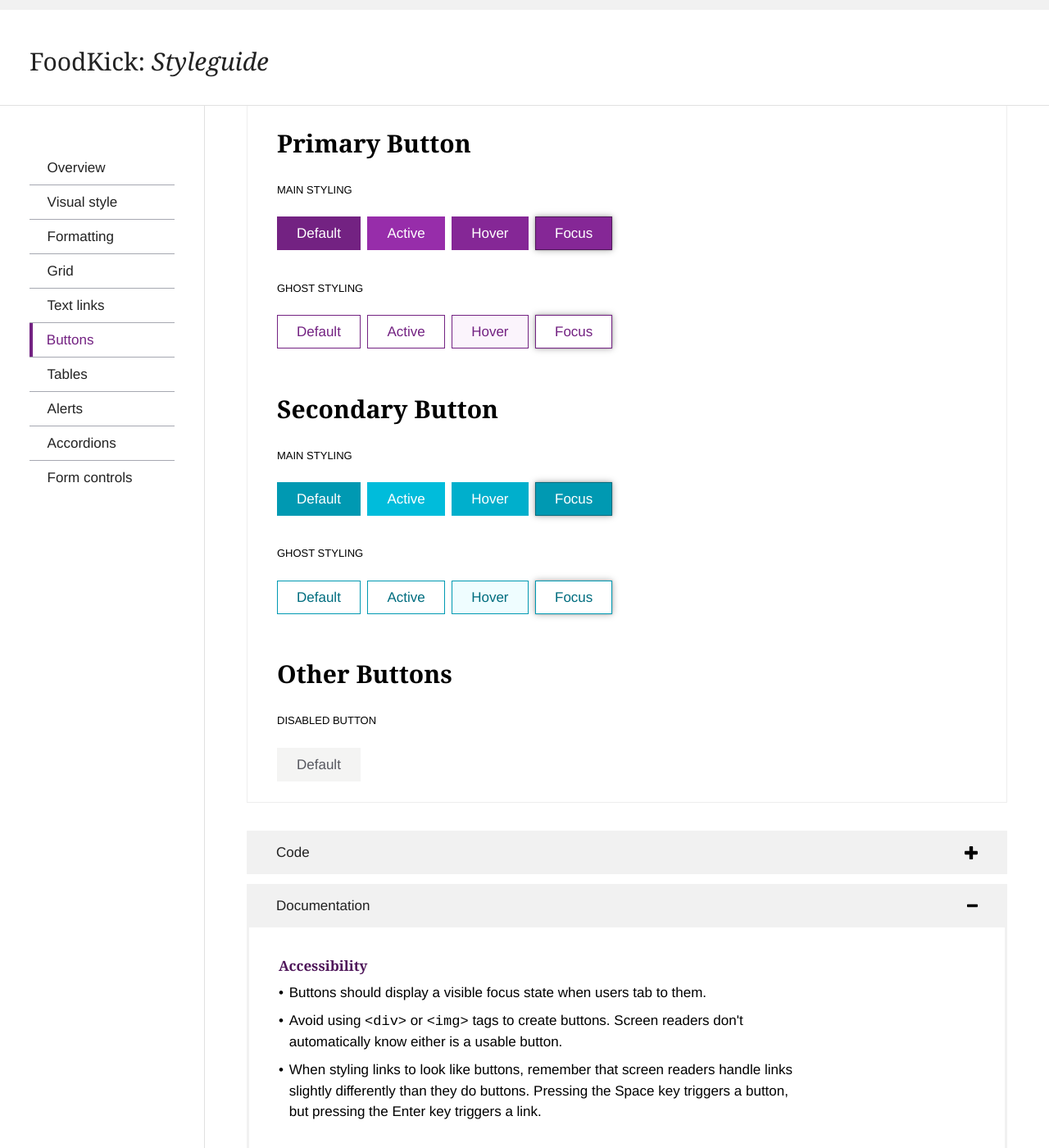
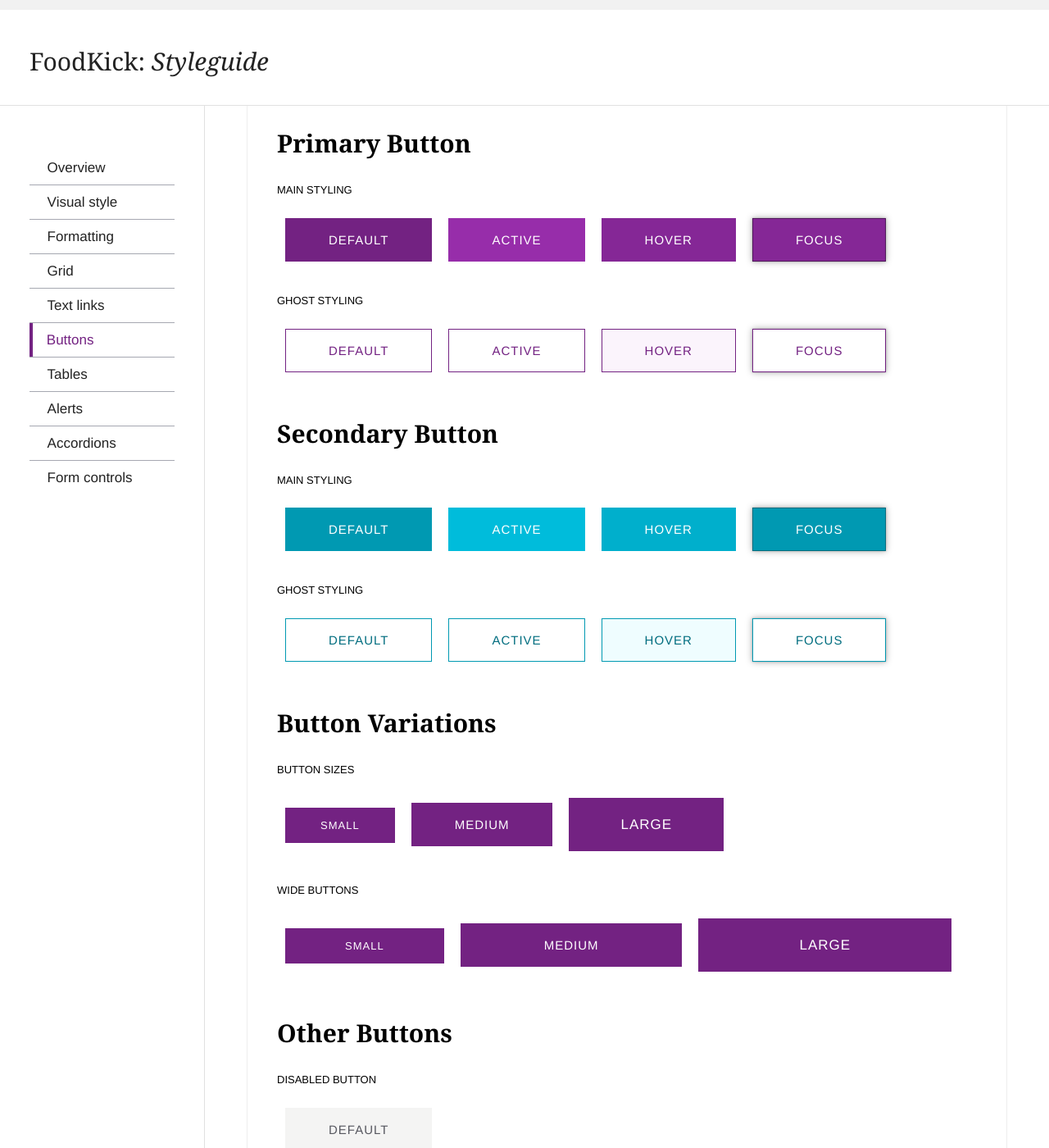
Before and after one commit to foodkick/foodkick.github.io, a Jekyll site: the page built from _elements/buttons.md, in a window 1280 px wide and 1400 px high, scrolled down 230 px. Shown: the whole window at 82% size. Built offline with Jekyll 4.4.1, drawn with Linux system fonts in a browser that asks for light colours; Markdown is read by kramdown in place of the engine named in the settings.

Commit message:
Updated button styles, added buttons sizes and wide versions.

```diff
--- a/_elements/buttons.md
+++ b/_elements/buttons.md
@@ -5,7 +5,7 @@ title: Buttons
 lead: Use buttons to signal actions.
 ---
 
-<div class="preview">
+<div class="preview buttons">
   <h2>Primary Button</h2>
   <h6>Main Styling</h6>
   <div class="button_wrapper">
@@ -36,6 +36,20 @@ lead: Use buttons to signal actions.
     <button class="button-secondary-alt button-secondary-active">Active</button>
     <button class="button-secondary-alt button-secondary-hover">Hover</button>
     <button class="button-secondary-alt button-secondary-focus">Focus</button>
+  </div>
+
+  <h2>Button Variations</h2>
+  <h6>Button Sizes</h6>
+  <div class="button_wrapper">
+    <button class="small">Small</button>
+    <button>Medium</button>
+    <button class="large">Large</button>
+  </div>
+  <h6>Wide Buttons</h6>
+  <div class="button_wrapper">
+    <button class="small wide">Small</button>
+    <button class="wide">Medium</button>
+    <button class="large wide">Large</button>
   </div>
 
   <h2>Other Buttons</h2>
--- a/assets/_scss/elements/_buttons.scss
+++ b/assets/_scss/elements/_buttons.scss
@@ -18,20 +18,45 @@ button,
   cursor: pointer;
   display: inline-block;
   font-family: $font-sans;
-  font-size: $base-font-size;
+  font-size: 15px;
   font-weight: $font-medium;
   line-height: 1;
+  letter-spacing: 1px;
+  text-transform: uppercase;
   margin: {
     top: .5em;
     bottom: .5em;
     right: .5em;
   }
   outline: none;
-  padding: 1rem 2rem;
+  padding: 19px 53px;
   text-align: center;
   text-decoration: none;
   width: 100%;
   -webkit-font-smoothing: antialiased;
+
+  &.wide{
+    padding-left: 102px;
+    padding-right: 102px;
+  }
+
+  &.small{
+    font-size: 13px;
+    padding: 15px 43px;
+    &.wide{
+      padding-left: 73px;
+      padding-right: 73px;
+    }
+  }
+
+  &.large{
+    font-size: 17px;
+    padding: 24px 63px;
+    &.wide{
+      padding-left: 123px;
+      padding-right: 123px;
+    }
+  }
 
   &:hover,
   &.button-hover {
@@ -44,7 +69,7 @@ button,
   &:focus,
   &.button-focus {
     background-color: $color-primary-lighter;
-    box-shadow: $button-stroke $color-primary-dark, $focus-shadow;
+    box-shadow: $button-stroke $color-primary-darker, $focus-shadow;
   }
 
   &:active,
--- a/assets/css/styleguide.scss
+++ b/assets/css/styleguide.scss
@@ -1101,6 +1101,9 @@ p.em-grey-bg{
 .preview h6{
   margin: 30px 0 15px 0;
 }
+.preview.buttons button{
+  margin: 10px;
+}
 h6.top-pad{
   padding-top: 25px;
   margin-top: 0;
```
